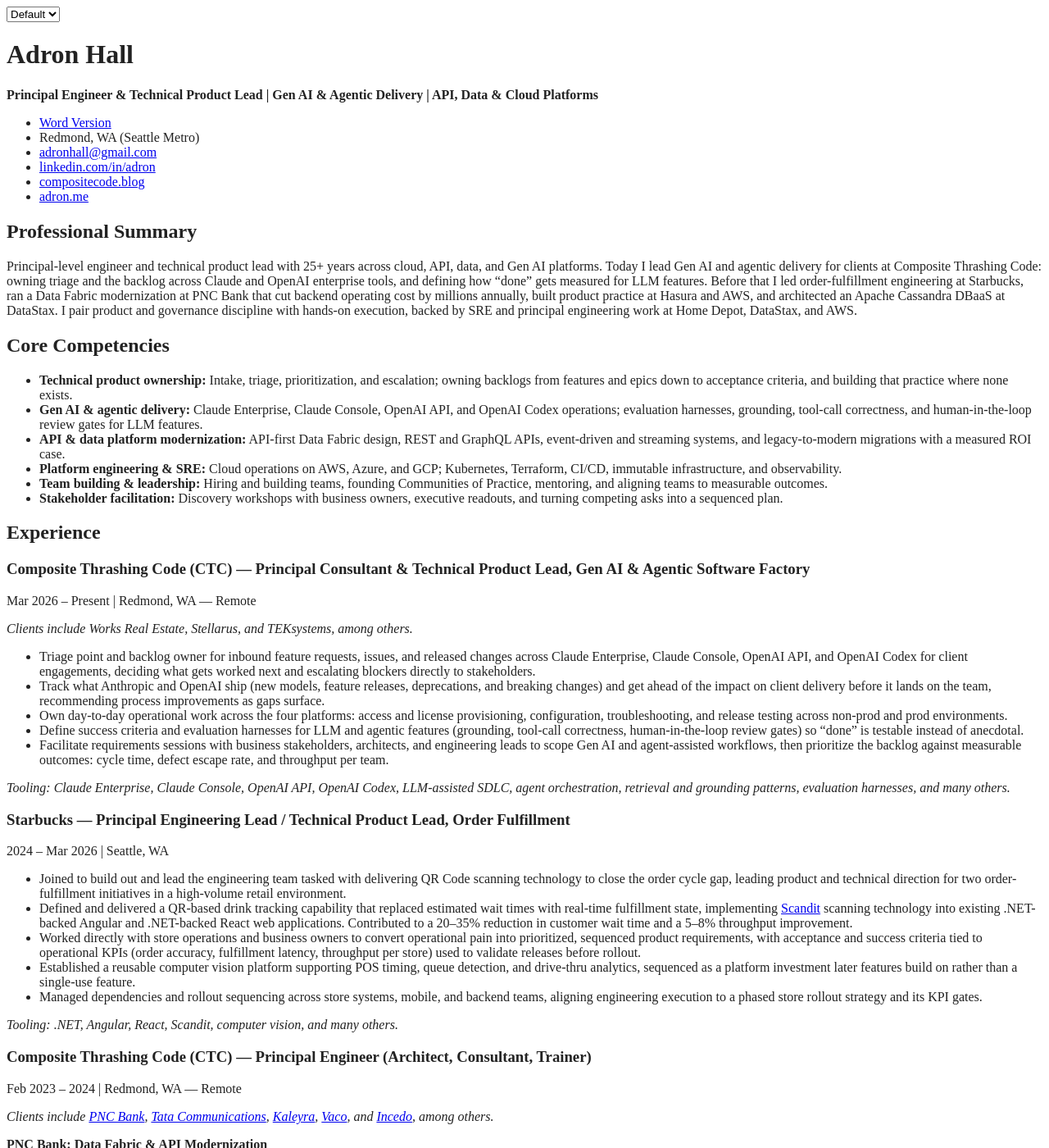
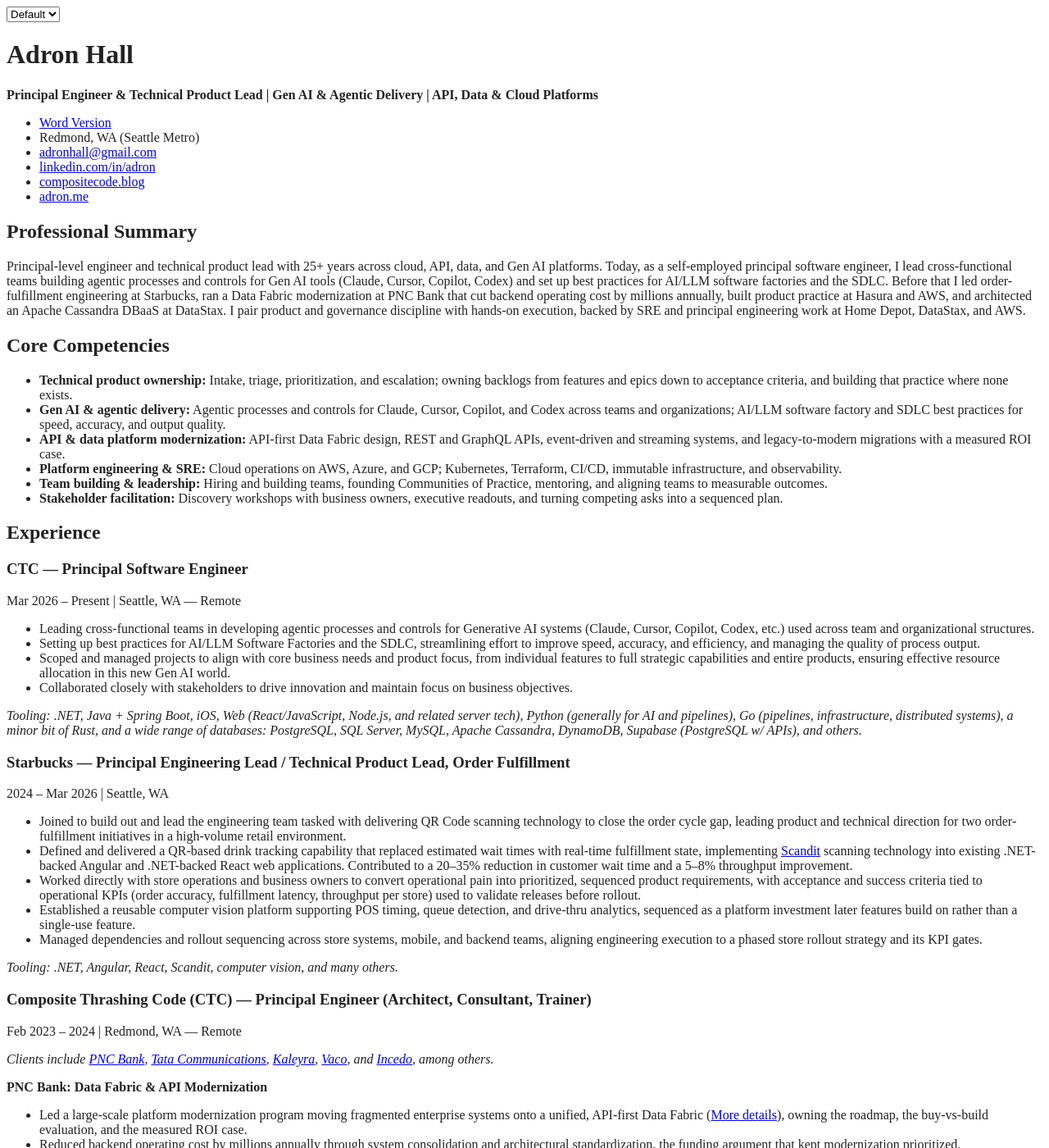
Before and after one commit to Adron/resume, a Jekyll site: the page built from Resume/resume-long.md, in a window 1280 px wide and 1400 px high. Shown: the whole window at 82% size. Built offline with Jekyll 4.4.1, drawn with Linux system fonts in a browser that asks for light colours; our own code applies the rules of GitHub Pages for plain Markdown files; some of the changed text lies outside the part shown.

Commit message:
Update current role to CTC Principal Software Engineer
Replace the Mar 2026 role with the CTC Principal Software Engineer
position (agentic processes, AI/LLM software factories), update the
summary, competencies, and portfolio intro to match, and regenerate
the Word and PDF exports.

Co-Authored-By: Claude Opus 5.5 <noreply@anthropic.com>

```diff
--- a/Resume/resume-long.md
+++ b/Resume/resume-long.md
@@ -11,12 +11,12 @@
 
 ## Professional Summary
 
-Principal-level engineer and technical product lead with 25+ years across cloud, API, data, and Gen AI platforms. Today I lead Gen AI and agentic delivery for clients at Composite Thrashing Code: owning triage and the backlog across Claude and OpenAI enterprise tools, and defining how "done" gets measured for LLM features. Before that I led order-fulfillment engineering at Starbucks, ran a Data Fabric modernization at PNC Bank that cut backend operating cost by millions annually, built product practice at Hasura and AWS, and architected an Apache Cassandra DBaaS at DataStax. I pair product and governance discipline with hands-on execution, backed by SRE and principal engineering work at Home Depot, DataStax, and AWS.
+Principal-level engineer and technical product lead with 25+ years across cloud, API, data, and Gen AI platforms. Today, as a self-employed principal software engineer, I lead cross-functional teams building agentic processes and controls for Gen AI tools (Claude, Cursor, Copilot, Codex) and set up best practices for AI/LLM software factories and the SDLC. Before that I led order-fulfillment engineering at Starbucks, ran a Data Fabric modernization at PNC Bank that cut backend operating cost by millions annually, built product practice at Hasura and AWS, and architected an Apache Cassandra DBaaS at DataStax. I pair product and governance discipline with hands-on execution, backed by SRE and principal engineering work at Home Depot, DataStax, and AWS.
 
 ## Core Competencies
 
 * **Technical product ownership:** Intake, triage, prioritization, and escalation; owning backlogs from features and epics down to acceptance criteria, and building that practice where none exists.
-* **Gen AI & agentic delivery:** Claude Enterprise, Claude Console, OpenAI API, and OpenAI Codex operations; evaluation harnesses, grounding, tool-call correctness, and human-in-the-loop review gates for LLM features.
+* **Gen AI & agentic delivery:** Agentic processes and controls for Claude, Cursor, Copilot, and Codex across teams and organizations; AI/LLM software factory and SDLC best practices for speed, accuracy, and output quality.
 * **API & data platform modernization:** API-first Data Fabric design, REST and GraphQL APIs, event-driven and streaming systems, and legacy-to-modern migrations with a measured ROI case.
 * **Platform engineering & SRE:** Cloud operations on AWS, Azure, and GCP; Kubernetes, Terraform, CI/CD, immutable infrastructure, and observability.
 * **Team building & leadership:** Hiring and building teams, founding Communities of Practice, mentoring, and aligning teams to measurable outcomes.
@@ -24,18 +24,15 @@ Principal-level engineer and technical product lead with 25+ years across cloud,
 
 ## Experience
 
-### Composite Thrashing Code (CTC) — Principal Consultant & Technical Product Lead, Gen AI & Agentic Software Factory
-Mar 2026 – Present | Redmond, WA — Remote
+### CTC — Principal Software Engineer
+Mar 2026 – Present | Seattle, WA — Remote
 
-*Clients include Works Real Estate, Stellarus, and TEKsystems, among others.*
+* Leading cross-functional teams in developing agentic processes and controls for Generative AI systems (Claude, Cursor, Copilot, Codex, etc.) used across team and organizational structures.
+* Setting up best practices for AI/LLM Software Factories and the SDLC, streamlining effort to improve speed, accuracy, and efficiency, and managing the quality of process output.
+* Scoped and managed projects to align with core business needs and product focus, from individual features to full strategic capabilities and entire products, ensuring effective resource allocation in this new Gen AI world.
+* Collaborated closely with stakeholders to drive innovation and maintain focus on business objectives.
 
-* Triage point and backlog owner for inbound feature requests, issues, and released changes across Claude Enterprise, Claude Console, OpenAI API, and OpenAI Codex for client engagements, deciding what gets worked next and escalating blockers directly to stakeholders.
-* Track what Anthropic and OpenAI ship (new models, feature releases, deprecations, and breaking changes) and get ahead of the impact on client delivery before it lands on the team, recommending process improvements as gaps surface.
-* Own day-to-day operational work across the four platforms: access and license provisioning, configuration, troubleshooting, and release testing across non-prod and prod environments.
-* Define success criteria and evaluation harnesses for LLM and agentic features (grounding, tool-call correctness, human-in-the-loop review gates) so "done" is testable instead of anecdotal.
-* Facilitate requirements sessions with business stakeholders, architects, and engineering leads to scope Gen AI and agent-assisted workflows, then prioritize the backlog against measurable outcomes: cycle time, defect escape rate, and throughput per team.
-
-*Tooling: Claude Enterprise, Claude Console, OpenAI API, OpenAI Codex, LLM-assisted SDLC, agent orchestration, retrieval and grounding patterns, evaluation harnesses, and many others.*
+*Tooling: .NET, Java + Spring Boot, iOS, Web (React/JavaScript, Node.js, and related server tech), Python (generally for AI and pipelines), Go (pipelines, infrastructure, distributed systems), a minor bit of Rust, and a wide range of databases: PostgreSQL, SQL Server, MySQL, Apache Cassandra, DynamoDB, Supabase (PostgreSQL w/ APIs), and others.*
 
 ### Starbucks — Principal Engineering Lead / Technical Product Lead, Order Fulfillment
 2024 – Mar 2026 | Seattle, WA
@@ -231,7 +228,7 @@ Oct 1999 – Aug 2001 | Stennis Space Center, MS
 
 **Languages & data:** Go, Java, Python, JavaScript/TypeScript, C#, SQL; PostgreSQL, SQL Server, Oracle, MySQL, MongoDB, Apache Cassandra, Snowflake, Amazon Athena.
 
-**Gen AI & agentic:** Claude Enterprise, Claude Console, OpenAI API, and OpenAI Codex licensing, configuration, and troubleshooting across non-prod and prod; LLM-assisted SDLC, agent orchestration, retrieval and grounding patterns, evaluation harnesses, human-in-the-loop review gates.
+**Gen AI & agentic:** Claude, Cursor, Copilot, and Codex; AI/LLM software factories, LLM-assisted SDLC, agentic processes and controls, agent orchestration, evaluation and quality gates.
 
 ## Education & Certifications
 
```
Also changed, not shown: Resume/resume-short.md (+10 -10 lines), index.md (+2 -2 lines), 4 other files.
